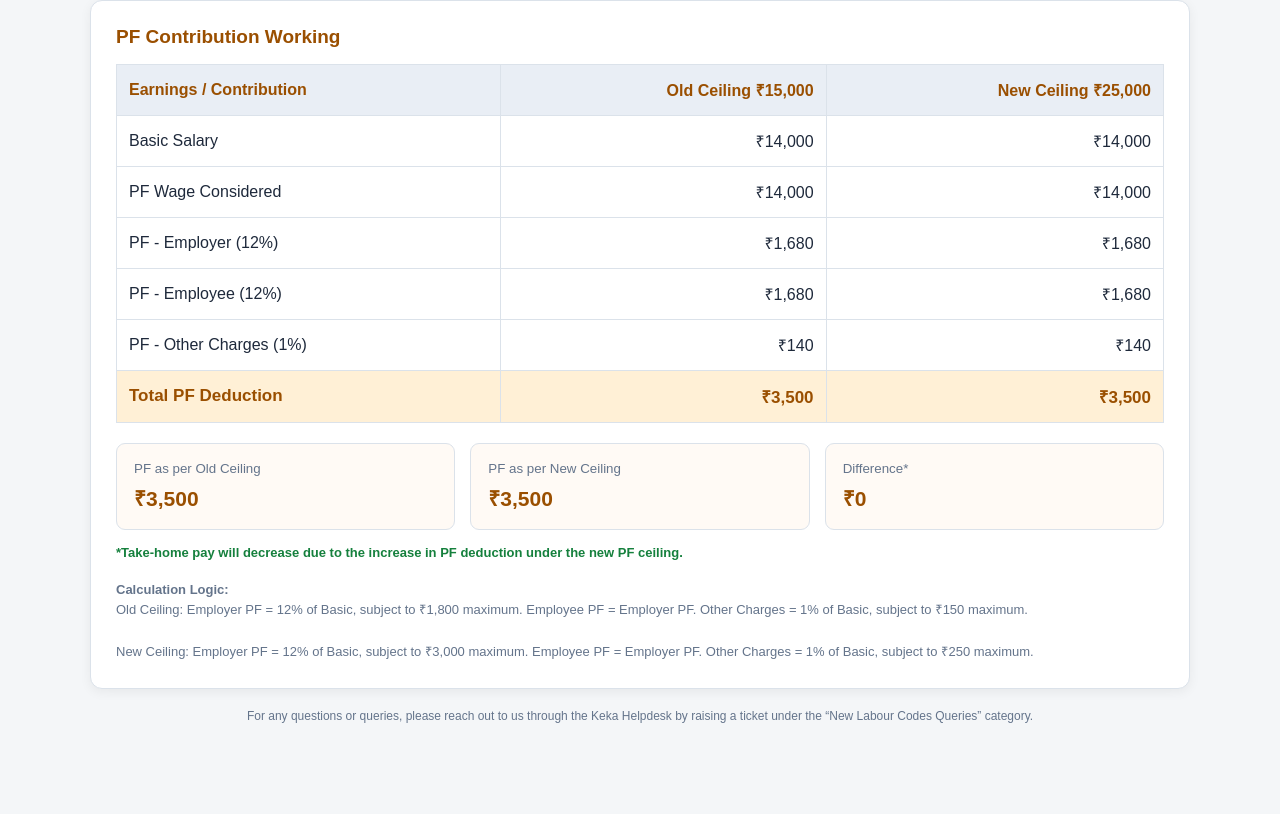
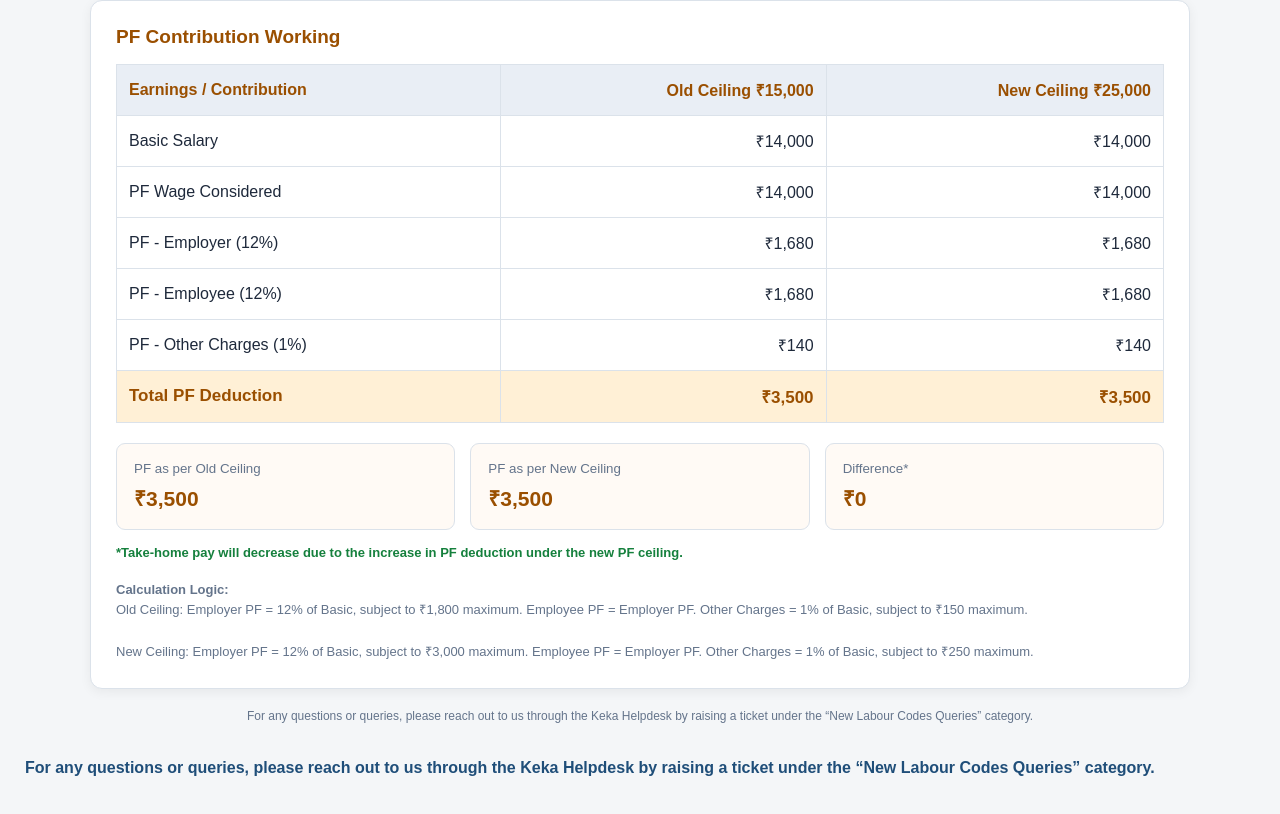
Before and after one commit to DENISH285/Yanolja-cloud-Solution, a plain HTML site: page index.html in a window 1280 px wide. Shown: the part 454-1268 px from the top of the page. Before the commit the page ends 1222 px from the top, so only its background shows below. Drawn offline with Linux system fonts and the light colour scheme.

Commit message:
Update index.html

```diff
--- a/index.html
+++ b/index.html
@@ -542,3 +542,7 @@ calculatePF();
 
 </body>
 </html>
+
+<p style="color: #1f4e79; font-weight: 600;">
+    For any questions or queries, please reach out to us through the Keka Helpdesk by raising a ticket under the “New Labour Codes Queries” category.
+</p>
```
